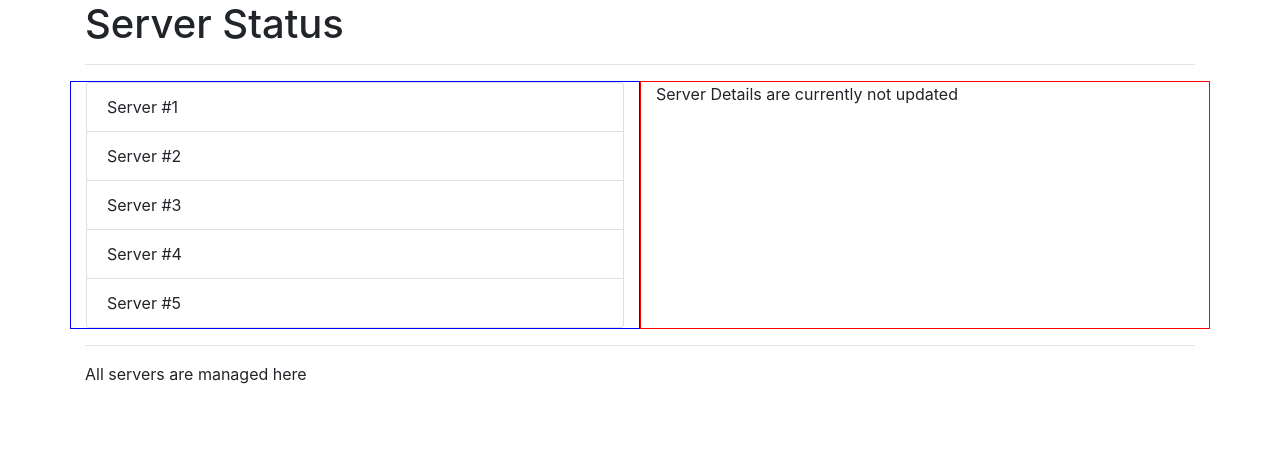
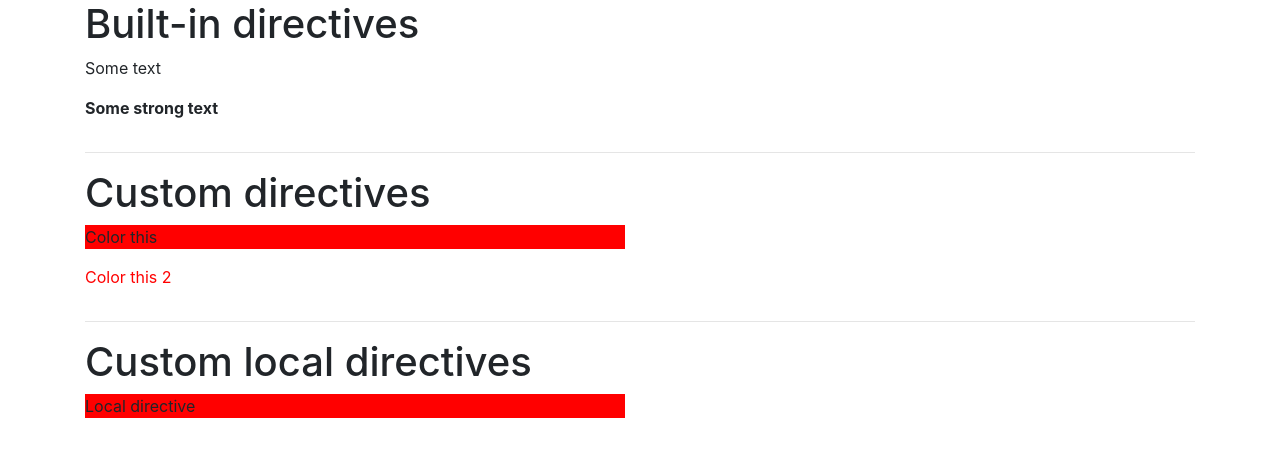
Before and after one commit to vladislavXXL/stock-trader, a Vue app: page / in a window 1280 px wide. Shown: the top 456 px of the page. Built offline with nearby package versions, Linux system fonts and the light colour scheme.

Commit message:
Upd dericteves with arguments and modifiers

```diff
--- a/index.html
+++ b/index.html
@@ -8,6 +8,6 @@
     <title></title>
 </head>
 <body>
-<div id="app"><my-app></my-app></div>
+<div id="app"></div>
 </body>
 </html>
--- a/index.js
+++ b/index.js
@@ -1,5 +1,23 @@
 import Vue from 'vue'
 import App from './src/App.vue'
+
+Vue.directive('highlight', {
+    bind(el, binding, vNode) {
+        //el.style.backgroundColor = 'green';
+        //el.style.backgroundColor = binding.value;
+        let delay = 0;
+        if (binding.modifiers['delayed']) {
+            delay = 3000;
+        }
+        setTimeout(() => {
+            if (binding.arg === 'background') {
+                el.style.backgroundColor = binding.value;
+            } else {
+                el.style.color = binding.value;
+            }
+        }, delay);
+    }
+});
 
 new Vue({
     el: "#app",
--- a/src/App.vue
+++ b/src/App.vue
@@ -1,31 +1,67 @@
 <template>
     <div class="container">
-        <app-header></app-header>
+        <div class="row">
+            <div class="col-xs-12 col-sm-8 col-sm-offset-2 col-md-6 col-md-offset-3">
+                <h1>Built-in directives</h1>
+                <p v-text="'Some text'"></p>
+                <p v-html="'<strong>Some strong text</strong>'"></p>
+            </div>
+        </div>
         <hr>
         <div class="row">
-            <app-servers></app-servers>
-            <app-server-details></app-server-details>
+            <div class="col-xs-12 col-sm-8 col-sm-offset-2 col-md-6 col-md-offset-3">
+                <h1>Custom directives</h1>
+                <p v-highlight:background.delayed="'red'">Color this</p>
+                <p v-highlight="'red'">Color this 2</p>
+            </div>
         </div>
         <hr>
-        <app-footer></app-footer>
+        <div class="row">
+            <div class="col-xs-12 col-sm-8 col-sm-offset-2 col-md-6 col-md-offset-3">
+                <h1>Custom local directives</h1>
+                <p v-local-highlight:background.delayed.blink="{mainColor: 'red', secondColor: 'green', delay: 500}">Local directive</p>
+            </div>
+        </div>
+
     </div>
 </template>
 
 <script>
-    import Header from "./components/Shared/Header.vue";
-    import Footer from "./components/Shared/Footer.vue";
-    import Servers from "./components/Server/Servers.vue";
-    import ServerDetails from "./components/Server/ServerDetails.vue";
-
     export default {
-        components: {
-            'app-header': Header,
-            'app-servers': Servers,
-            'app-server-details': ServerDetails,
-            'app-footer': Footer
+        directives: {
+            'local-highlight': {
+                bind(el, binding, vNode) {
+                    let delay = 0;
+                    if (binding.modifiers['delayed']) {
+                        delay = 3000;
+                    }
+                    if (binding.modifiers['blink']) {
+                        let mainColor = binding.value.mainColor;
+                        let secondColor = binding.value.secondColor;
+                        let currentColor = mainColor;
+                        setTimeout(() => {
+                            setInterval(() => {
+                                currentColor === secondColor ? currentColor = mainColor : currentColor = secondColor;
+                                if (binding.arg === 'background') {
+                                    el.style.backgroundColor = currentColor;
+                                } else {
+                                    el.style.color = currentColor;
+                                }
+                            }, binding.value.delay);
+                        }, delay);
+                    } else {
+                        setTimeout(() => {
+                            if (binding.arg === 'background') {
+                                el.style.backgroundColor = binding.value.mainColor;
+                            } else {
+                                el.style.color = binding.value.mainColor;
+                            }
+                        }, delay);
+                    }
+                }
+            }
         }
     }
-
 </script>
 
 <style scoped>
```
